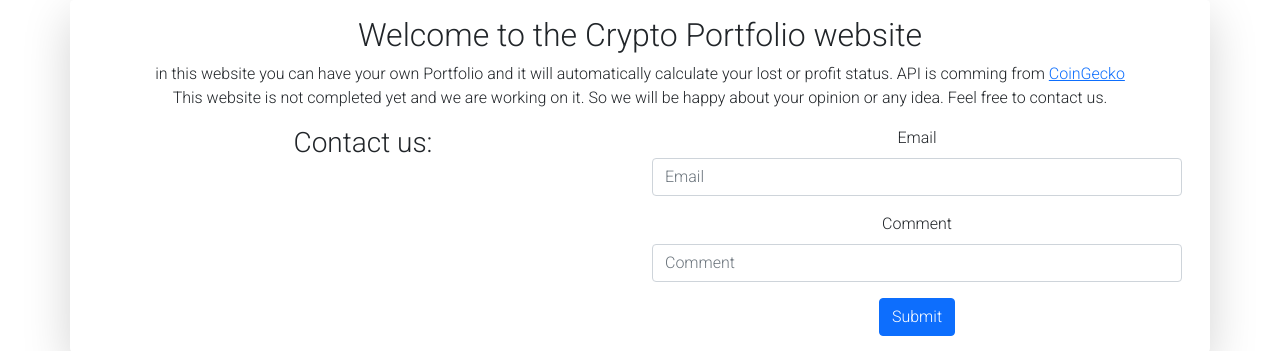
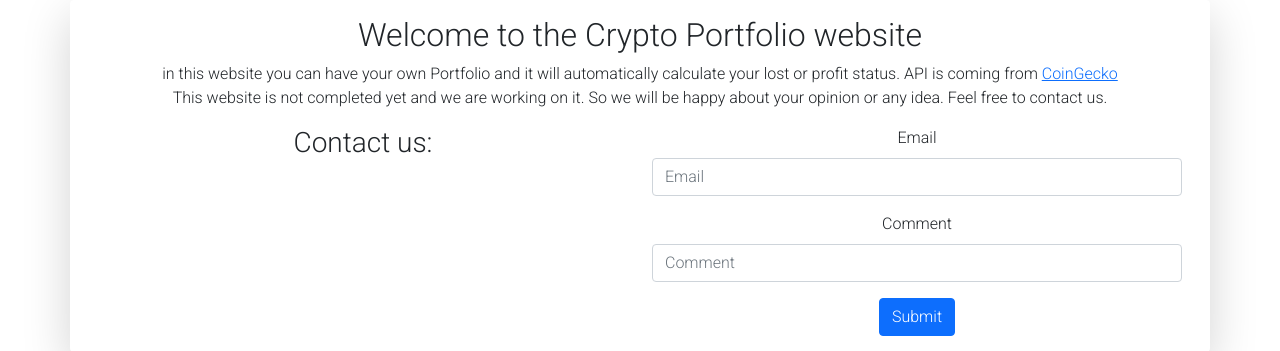
Before and after one commit to Behdadhp/crypto-website, a Django app: page /about/ in a window 1280 px wide. Shown: the part 56-407 px from the top of the page. Run offline with Django 3.2, Linux system fonts and the light colour scheme; parts of the project's set-up code (start-up, migrations or seed data) failed here and were passed over; some libraries are stand-ins or nearby versions.

Commit message:
upadted contactus_form.html

```diff
--- a/about/templates/about/contactus_form.html
+++ b/about/templates/about/contactus_form.html
@@ -5,7 +5,7 @@
       <h2>Welcome to the Crypto Portfolio website</h2>
       <p>
       in this website you can have your own Portfolio and it will automatically
-      calculate your lost or profit status. API is comming from <a href="https://www.coingecko.com/">CoinGecko</a> <br>
+      calculate your lost or profit status. API is coming from <a href="https://www.coingecko.com/">CoinGecko</a> <br>
       This website is not completed yet and we are working on it.
       So we will be happy about your opinion or any idea. Feel free to contact us.
     </p>
```
